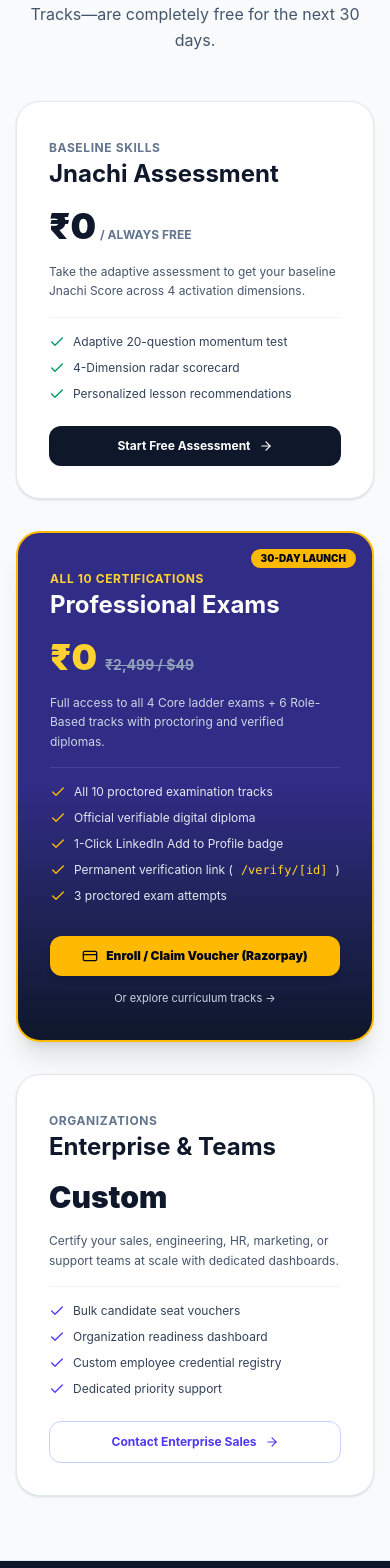
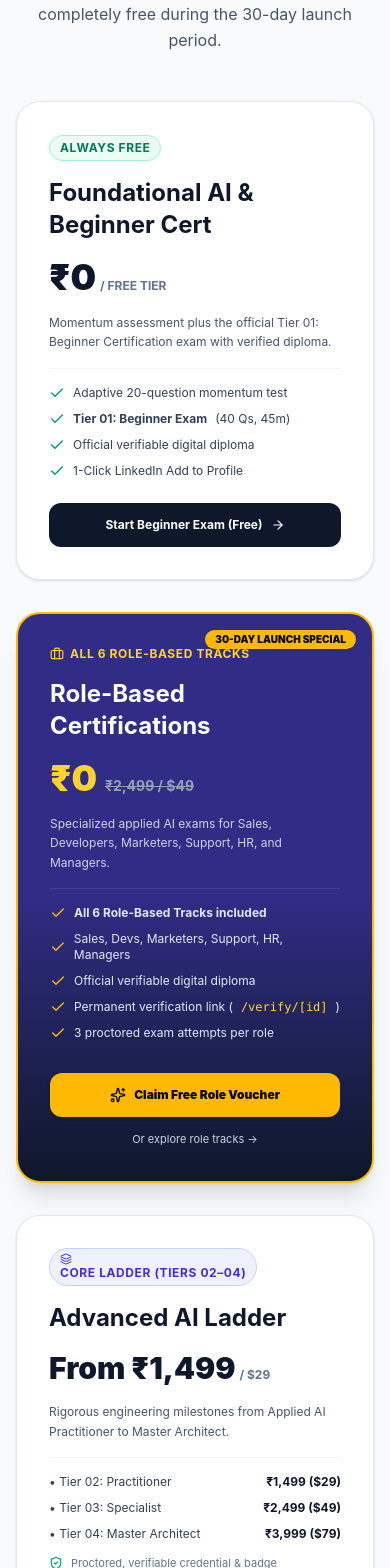
Before and after one commit to mohanavamsi/jnachi, a Next.js app: page /pricing in a window 390 px wide. Shown: the part 432-2000 px from the top of the page. Built offline with nearby package versions, Linux system fonts and the light colour scheme; no server answers.

Commit message:
feat(pricing): set Beginner free and all 6 Role-Based certs free during 30-day launch with paid Core Ladder

```diff
--- a/app/api/razorpay/create-order/route.ts
+++ b/app/api/razorpay/create-order/route.ts
@@ -27,11 +27,14 @@ export async function POST(req: NextRequest) {
     const tierConfig = CERT_TIERS[tier];
     const pricing = TIER_PRICING[tier];
 
-    // Check if 100% free tier (e.g. beginner)
-    if (pricing.isFree) {
+    // Check if 100% free tier (beginner) or free during 30-day launch (all 6 role tracks)
+    if (pricing.isFree || pricing.isLaunchFree) {
       return NextResponse.json({
         isFree: true,
-        message: 'This certification is 100% free. No payment required.',
+        isLaunchFree: pricing.isLaunchFree,
+        message: pricing.isFree
+          ? 'Jnachi Beginner is 100% free. No payment required.'
+          : '30-Day Launch Event: Examination fees for this Role Track are 100% waived.',
         tier,
       });
     }
@@ -45,7 +48,7 @@ export async function POST(req: NextRequest) {
       }
     }
 
-    // Calculate final price
+    // Calculate final price for paid core ladder tiers (Practitioner, Specialist, Master)
     let baseAmount = currency === 'INR' ? pricing.amountInr : pricing.amountUsd;
     let finalAmount = baseAmount * (1 - discountPercent / 100);
 
--- a/app/page.tsx
+++ b/app/page.tsx
@@ -34,7 +34,7 @@ export default function HomePage() {
               >
                 <span className="flex h-2 w-2 rounded-full bg-amber-500 animate-ping" />
                 <span className="text-amber-900 font-black uppercase tracking-wider text-[11px]">Limited 30-Day Launch:</span>
-                <span className="text-slate-800">All 10 AI Certifications 100% Free</span>
+                <span className="text-slate-800">Beginner & All 6 Role Certifications 100% Free</span>
                 <ArrowRight className="w-3.5 h-3.5 text-indigo-600 group-hover:translate-x-0.5 transition-transform" />
               </Link>
 
@@ -168,9 +168,23 @@ export default function HomePage() {
                       >
                         Tier 0{tier.levelNumber}
                       </span>
-                      <span className="text-[10px] font-bold uppercase tracking-wider px-2 py-0.5 rounded-full bg-emerald-500/20 text-emerald-300 border border-emerald-500/30">
-                        Free Launch
-                      </span>
+                      {tierKey === 'beginner' ? (
+                        <span className="text-[10px] font-bold uppercase tracking-wider px-2 py-0.5 rounded-full bg-emerald-500/20 text-emerald-300 border border-emerald-500/30">
+                          100% Free
+                        </span>
+                      ) : tierKey === 'practitioner' ? (
+                        <span className="text-[10px] font-bold uppercase tracking-wider px-2 py-0.5 rounded-full bg-indigo-500/20 text-indigo-300 border border-indigo-500/30">
+                          ₹1,499 / $29
+                        </span>
+                      ) : tierKey === 'builder' ? (
+                        <span className="text-[10px] font-bold uppercase tracking-wider px-2 py-0.5 rounded-full bg-purple-500/20 text-purple-300 border border-purple-500/30">
+                          ₹2,499 / $49
+                        </span>
+                      ) : (
+                        <span className="text-[10px] font-bold uppercase tracking-wider px-2 py-0.5 rounded-full bg-amber-500/20 text-amber-300 border border-amber-500/30">
+                          ₹3,999 / $79
+                        </span>
+                      )}
                     </div>
                     <h3 className="text-xl font-bold text-white group-hover:text-indigo-300 transition-colors">{tier.title}</h3>
                     <p className="text-xs text-slate-300 leading-relaxed">{tier.shortDescription}</p>
@@ -179,7 +193,7 @@ export default function HomePage() {
                   <div className="pt-3 border-t border-slate-700/80 flex items-center justify-between text-xs text-slate-400">
                     <span>40 Questions (45m)</span>
                     <span className="text-indigo-400 font-bold group-hover:translate-x-1 transition-transform inline-flex items-center gap-1">
-                      Start →
+                      {tierKey === 'beginner' ? 'Start Free →' : 'Enroll →'}
                     </span>
                   </div>
                 </Link>
@@ -190,21 +204,26 @@ export default function HomePage() {
           {/* Role Track Highlights Strip */}
           <div className="p-6 rounded-3xl bg-indigo-950/60 border border-indigo-800/60 flex flex-col md:flex-row items-center justify-between gap-4">
             <div className="flex items-center gap-3">
-              <div className="w-10 h-10 rounded-xl bg-indigo-600/40 border border-indigo-400/40 flex items-center justify-center shrink-0">
-                <Briefcase className="w-5 h-5 text-indigo-300" />
+              <div className="w-10 h-10 rounded-xl bg-amber-500/20 border border-amber-400/40 flex items-center justify-center shrink-0">
+                <Sparkles className="w-5 h-5 text-amber-300" />
               </div>
               <div>
-                <h4 className="text-sm font-bold text-white">6 Specialized Role-Based Certifications Also Available</h4>
-                <p className="text-xs text-indigo-200">
+                <div className="flex items-center gap-2">
+                  <h4 className="text-sm font-bold text-white">All 6 Specialized Role-Based Certifications</h4>
+                  <span className="text-[10px] font-black uppercase bg-amber-400 text-slate-950 px-2 py-0.5 rounded-full">
+                    100% Free for 30 Days
+                  </span>
+                </div>
+                <p className="text-xs text-indigo-200 mt-0.5">
                   Sales • Developers • Marketers • Customer Support • HR & People Ops • Managers & Leads
                 </p>
               </div>
             </div>
             <Link
               href="/certification"
-              className="inline-flex items-center gap-2 text-amber-300 hover:text-amber-200 text-xs font-bold uppercase tracking-wider shrink-0"
+              className="inline-flex items-center gap-2 text-amber-300 hover:text-amber-200 text-xs font-bold uppercase tracking-wider shrink-0 bg-amber-400/10 border border-amber-400/30 px-3.5 py-2 rounded-xl"
             >
-              <span>View Role Certifications</span>
+              <span>Explore Role Tracks (Free)</span>
               <ArrowRight className="w-3.5 h-3.5" />
             </Link>
           </div>
--- a/app/pricing/PricingClient.tsx
+++ b/app/pricing/PricingClient.tsx
@@ -2,7 +2,7 @@
 
 import { useState } from 'react';
 import Link from 'next/link';
-import { Check, Sparkles, Award, ArrowRight, ShieldCheck, Zap, CreditCard, Tag } from 'lucide-react';
+import { Check, Sparkles, Award, ArrowRight, ShieldCheck, Zap, CreditCard, Tag, Layers, Briefcase } from 'lucide-react';
 import { CertTier, CERT_TIERS } from '@/lib/certTypes';
 import RazorpayModal from '@/components/RazorpayModal';
 
@@ -18,7 +18,7 @@ export default function PricingClient() {
   return (
     <>
       <div className="w-full bg-slate-50 py-16 px-4">
-        <div className="max-w-5xl mx-auto space-y-12">
+        <div className="max-w-6xl mx-auto space-y-12">
           {/* Header */}
           <div className="text-center space-y-4 max-w-3xl mx-auto">
             <div className="inline-flex items-center gap-2 px-3.5 py-1.5 rounded-full bg-amber-400/20 border border-amber-400/50 text-amber-900 text-xs font-bold uppercase tracking-wider">
@@ -29,64 +29,70 @@ export default function PricingClient() {
               Transparent Pricing for Applied AI Mastery
             </h1>
             <p className="text-base sm:text-lg text-slate-600 leading-relaxed">
-              All 10 professional certifications—Core Progression Ladder and Specialized Role Tracks—are completely free for the next 30 days.
+              Jnachi Beginner is 100% free, and all 6 Specialized Role-Based Certifications are completely free during the 30-day launch period.
             </p>
           </div>
 
-          {/* Pricing Cards */}
-          <div className="grid grid-cols-1 md:grid-cols-3 gap-8">
-            {/* Free Tier */}
+          {/* Pricing Cards Grid */}
+          <div className="grid grid-cols-1 md:grid-cols-3 gap-8 items-stretch">
+            {/* Card 1: Free Foundations */}
             <div className="bg-white p-8 rounded-3xl border border-slate-200 shadow-sm flex flex-col justify-between space-y-6">
               <div className="space-y-4">
-                <span className="text-xs font-bold uppercase text-slate-500 tracking-wider">Baseline Skills</span>
-                <h2 className="text-2xl font-bold text-slate-900">Jnachi Assessment</h2>
+                <span className="text-xs font-bold uppercase text-emerald-700 bg-emerald-50 px-2.5 py-1 rounded-full border border-emerald-200 inline-block tracking-wider">
+                  Always Free
+                </span>
+                <h2 className="text-2xl font-bold text-slate-900">Foundational AI & Beginner Cert</h2>
                 <div className="flex items-baseline gap-1">
                   <span className="text-4xl font-black text-slate-900">₹0</span>
-                  <span className="text-xs text-slate-500 uppercase font-bold">/ Always Free</span>
+                  <span className="text-xs text-slate-500 uppercase font-bold">/ Free Tier</span>
                 </div>
                 <p className="text-xs text-slate-600 leading-relaxed">
-                  Take the adaptive assessment to get your baseline Jnachi Score across 4 activation dimensions.
+                  Momentum assessment plus the official Tier 01: Beginner Certification exam with verified diploma.
                 </p>
 
                 <ul className="space-y-2.5 text-xs text-slate-700 pt-4 border-t border-slate-100">
                   <li className="flex items-center gap-2"><Check className="w-4 h-4 text-emerald-600" /> Adaptive 20-question momentum test</li>
-                  <li className="flex items-center gap-2"><Check className="w-4 h-4 text-emerald-600" /> 4-Dimension radar scorecard</li>
-                  <li className="flex items-center gap-2"><Check className="w-4 h-4 text-emerald-600" /> Personalized lesson recommendations</li>
+                  <li className="flex items-center gap-2"><Check className="w-4 h-4 text-emerald-600" /> <strong>Tier 01: Beginner Exam</strong> (40 Qs, 45m)</li>
+                  <li className="flex items-center gap-2"><Check className="w-4 h-4 text-emerald-600" /> Official verifiable digital diploma</li>
+                  <li className="flex items-center gap-2"><Check className="w-4 h-4 text-emerald-600" /> 1-Click LinkedIn Add to Profile</li>
                 </ul>
               </div>
 
               <Link
-                href="/assessment"
-                className="w-full inline-flex items-center justify-center gap-2 bg-slate-900 hover:bg-slate-800 text-white font-bold py-3 px-4 rounded-xl text-xs transition-colors"
+                href="/certification"
+                className="w-full inline-flex items-center justify-center gap-2 bg-slate-900 hover:bg-slate-800 text-white font-bold py-3.5 px-4 rounded-xl text-xs transition-colors"
               >
-                <span>Start Free Assessment</span>
+                <span>Start Beginner Exam (Free)</span>
                 <ArrowRight className="w-3.5 h-3.5" />
               </Link>
             </div>
 
-            {/* Launch Special - Highlighted */}
+            {/* Card 2: 30-Day Launch Special (Role-Based Tracks) - Highlighted */}
             <div className="bg-gradient-to-b from-indigo-900 via-indigo-900 to-slate-900 text-white p-8 rounded-3xl border-2 border-amber-400 shadow-xl flex flex-col justify-between space-y-6 relative overflow-hidden">
-              <div className="absolute top-4 right-4 bg-amber-400 text-slate-950 text-[10px] font-black uppercase px-2.5 py-0.5 rounded-full">
-                30-Day Launch
+              <div className="absolute top-4 right-4 bg-amber-400 text-slate-950 text-[10px] font-black uppercase px-2.5 py-0.5 rounded-full shadow-sm">
+                30-Day Launch Special
               </div>
 
               <div className="space-y-4">
-                <span className="text-xs font-bold uppercase text-amber-300 tracking-wider">All 10 Certifications</span>
-                <h2 className="text-2xl font-bold text-white">Professional Exams</h2>
+                <span className="text-xs font-bold uppercase text-amber-300 tracking-wider flex items-center gap-1.5">
+                  <Briefcase className="w-3.5 h-3.5" />
+                  All 6 Role-Based Tracks
+                </span>
+                <h2 className="text-2xl font-bold text-white">Role-Based Certifications</h2>
                 <div className="flex items-baseline gap-2">
                   <span className="text-4xl font-black text-amber-300">₹0</span>
                   <span className="text-sm text-slate-400 line-through font-bold">₹2,499 / $49</span>
                 </div>
                 <p className="text-xs text-slate-300 leading-relaxed">
-                  Full access to all 4 Core ladder exams + 6 Role-Based tracks with proctoring and verified diplomas.
+                  Specialized applied AI exams for Sales, Developers, Marketers, Support, HR, and Managers.
                 </p>
 
                 <ul className="space-y-2.5 text-xs text-slate-200 pt-4 border-t border-white/10">
-                  <li className="flex items-center gap-2"><Check className="w-4 h-4 text-amber-400" /> All 10 proctored examination tracks</li>
+                  <li className="flex items-center gap-2"><Check className="w-4 h-4 text-amber-400" /> <strong>All 6 Role-Based Tracks included</strong></li>
+                  <li className="flex items-center gap-2"><Check className="w-4 h-4 text-amber-400" /> Sales, Devs, Marketers, Support, HR, Managers</li>
                   <li className="flex items-center gap-2"><Check className="w-4 h-4 text-amber-400" /> Official verifiable digital diploma</li>
-                  <li className="flex items-center gap-2"><Check className="w-4 h-4 text-amber-400" /> 1-Click LinkedIn Add to Profile badge</li>
                   <li className="flex items-center gap-2"><Check className="w-4 h-4 text-amber-400" /> Permanent verification link (<code className="text-amber-300">/verify/[id]</code>)</li>
-                  <li className="flex items-center gap-2"><Check className="w-4 h-4 text-amber-400" /> 3 proctored exam attempts</li>
+                  <li className="flex items-center gap-2"><Check className="w-4 h-4 text-amber-400" /> 3 proctored exam attempts per role</li>
                 </ul>
               </div>
 
@@ -94,48 +100,83 @@ export default function PricingClient() {
                 <button
                   type="button"
                   onClick={() => handleOpenCheckout('sales')}
-                  className="w-full inline-flex items-center justify-center gap-2 bg-amber-400 hover:bg-amber-300 text-slate-950 font-black py-3 px-4 rounded-xl text-xs transition-all shadow-md hover:scale-102"
+                  className="w-full inline-flex items-center justify-center gap-2 bg-amber-400 hover:bg-amber-300 text-slate-950 font-black py-3.5 px-4 rounded-xl text-xs transition-all shadow-md hover:scale-102"
                 >
-                  <CreditCard className="w-4 h-4 text-slate-950" />
-                  <span>Enroll / Claim Voucher (Razorpay)</span>
+                  <Sparkles className="w-4 h-4 text-slate-950" />
+                  <span>Claim Free Role Voucher</span>
                 </button>
                 <Link
                   href="/certification"
                   className="w-full inline-flex items-center justify-center text-[11px] text-slate-300 hover:text-white transition-colors"
                 >
-                  Or explore curriculum tracks →
+                  Or explore role tracks →
                 </Link>
               </div>
             </div>
 
-            {/* Enterprise Teams */}
+            {/* Card 3: Advanced Core Ladder (Paid Progression) */}
             <div className="bg-white p-8 rounded-3xl border border-slate-200 shadow-sm flex flex-col justify-between space-y-6">
               <div className="space-y-4">
-                <span className="text-xs font-bold uppercase text-slate-500 tracking-wider">Organizations</span>
-                <h2 className="text-2xl font-bold text-slate-900">Enterprise & Teams</h2>
+                <span className="text-xs font-bold uppercase text-indigo-700 bg-indigo-50 px-2.5 py-1 rounded-full border border-indigo-200 inline-block tracking-wider flex items-center gap-1.5 w-fit">
+                  <Layers className="w-3 h-3" />
+                  Core Ladder (Tiers 02–04)
+                </span>
+                <h2 className="text-2xl font-bold text-slate-900">Advanced AI Ladder</h2>
                 <div className="flex items-baseline gap-1">
-                  <span className="text-3xl font-black text-slate-900">Custom</span>
+                  <span className="text-3xl font-black text-slate-900">From ₹1,499</span>
+                  <span className="text-xs text-slate-500 uppercase font-bold">/ $29</span>
                 </div>
                 <p className="text-xs text-slate-600 leading-relaxed">
-                  Certify your sales, engineering, HR, marketing, or support teams at scale with dedicated dashboards.
+                  Rigorous engineering milestones from Applied AI Practitioner to Master Architect.
                 </p>
 
                 <ul className="space-y-2.5 text-xs text-slate-700 pt-4 border-t border-slate-100">
-                  <li className="flex items-center gap-2"><Check className="w-4 h-4 text-indigo-600" /> Bulk candidate seat vouchers</li>
-                  <li className="flex items-center gap-2"><Check className="w-4 h-4 text-indigo-600" /> Organization readiness dashboard</li>
-                  <li className="flex items-center gap-2"><Check className="w-4 h-4 text-indigo-600" /> Custom employee credential registry</li>
-                  <li className="flex items-center gap-2"><Check className="w-4 h-4 text-indigo-600" /> Dedicated priority support</li>
+                  <li className="flex items-center justify-between">
+                    <span>• Tier 02: Practitioner</span>
+                    <strong className="text-slate-900">₹1,499 ($29)</strong>
+                  </li>
+                  <li className="flex items-center justify-between">
+                    <span>• Tier 03: Specialist</span>
+                    <strong className="text-slate-900">₹2,499 ($49)</strong>
+                  </li>
+                  <li className="flex items-center justify-between">
+                    <span>• Tier 04: Master Architect</span>
+                    <strong className="text-slate-900">₹3,999 ($79)</strong>
+                  </li>
+                  <li className="flex items-center gap-2 pt-1 text-slate-500 text-[11px]">
+                    <ShieldCheck className="w-3.5 h-3.5 text-emerald-600" />
+                    Proctored, verifiable credential & badge
+                  </li>
                 </ul>
               </div>
 
-              <a
-                href="mailto:jnachiteam@gmail.com?subject=Jnachi%20Enterprise%20Inquiry"
-                className="w-full inline-flex items-center justify-center gap-2 bg-white text-indigo-600 border border-indigo-200 hover:bg-indigo-50 font-bold py-3 px-4 rounded-xl text-xs transition-colors"
+              <button
+                type="button"
+                onClick={() => handleOpenCheckout('practitioner')}
+                className="w-full inline-flex items-center justify-center gap-2 bg-indigo-600 hover:bg-indigo-700 text-white font-bold py-3.5 px-4 rounded-xl text-xs transition-colors shadow-sm"
               >
-                <span>Contact Enterprise Sales</span>
+                <CreditCard className="w-4 h-4" />
+                <span>Enroll in Core Ladder (Razorpay)</span>
                 <ArrowRight className="w-3.5 h-3.5" />
-              </a>
+              </button>
             </div>
+          </div>
+
+          {/* Enterprise & Organization Banner */}
+          <div className="bg-slate-900 text-white p-8 rounded-3xl border border-slate-800 flex flex-col md:flex-row items-center justify-between gap-6">
+            <div className="space-y-2 max-w-xl">
+              <span className="text-[11px] font-bold uppercase text-amber-400 tracking-wider">Enterprise Teams</span>
+              <h3 className="text-xl font-bold">Certify Your Entire Organization</h3>
+              <p className="text-xs text-slate-300 leading-relaxed">
+                Bulk candidate seat vouchers, team readiness dashboard, and customized skill analytics for corporate teams.
+              </p>
+            </div>
+            <a
+              href="mailto:jnachiteam@gmail.com?subject=Jnachi%20Enterprise%20Team%20Inquiry"
+              className="px-6 py-3 bg-white text-slate-900 hover:bg-slate-100 font-bold text-xs rounded-xl transition-colors shrink-0"
+            >
+              Contact Enterprise Desk (jnachiteam@gmail.com)
+            </a>
           </div>
         </div>
       </div>
--- a/lib/pricing.ts
+++ b/lib/pricing.ts
@@ -4,47 +4,50 @@ export interface TierPricing {
   tier: CertTier;
   amountInr: number; // in Rupees
   amountUsd: number; // in USD
-  isFree: boolean;
+  isFree: boolean; // Always free
+  isLaunchFree: boolean; // Free during 30-day launch period
   promoPriceInr?: number;
   promoPriceUsd?: number;
 }
 
 export const TIER_PRICING: Record<CertTier, TierPricing> = {
+  // Core Tier 01: Always 100% Free
   beginner: {
     tier: 'beginner',
     amountInr: 0,
     amountUsd: 0,
     isFree: true,
+    isLaunchFree: true,
   },
+  // Core Tiers 02 - 04: Paid Core Progression Ladder
   practitioner: {
     tier: 'practitioner',
     amountInr: 1499,
     amountUsd: 29,
     isFree: false,
-    promoPriceInr: 0, // 30-Day Launch Promo
-    promoPriceUsd: 0,
+    isLaunchFree: false,
   },
   builder: {
     tier: 'builder',
     amountInr: 2499,
     amountUsd: 49,
     isFree: false,
-    promoPriceInr: 0,
-    promoPriceUsd: 0,
+    isLaunchFree: false,
   },
   master: {
     tier: 'master',
     amountInr: 3999,
     amountUsd: 79,
     isFree: false,
-    promoPriceInr: 0,
-    promoPriceUsd: 0,
+    isLaunchFree: false,
   },
+  // All 6 Role-Based Tracks: 100% Free for the 30-Day Launch Period
   sales: {
     tier: 'sales',
     amountInr: 2499,
     amountUsd: 49,
     isFree: false,
+    isLaunchFree: true,
     promoPriceInr: 0,
     promoPriceUsd: 0,
   },
@@ -53,6 +56,7 @@ export const TIER_PRICING: Record<CertTier, TierPricing> = {
     amountInr: 2499,
     amountUsd: 49,
     isFree: false,
+    isLaunchFree: true,
     promoPriceInr: 0,
     promoPriceUsd: 0,
   },
@@ -61,6 +65,7 @@ export const TIER_PRICING: Record<CertTier, TierPricing> = {
     amountInr: 2499,
     amountUsd: 49,
     isFree: false,
+    isLaunchFree: true,
     promoPriceInr: 0,
     promoPriceUsd: 0,
   },
@@ -69,6 +74,7 @@ export const TIER_PRICING: Record<CertTier, TierPricing> = {
     amountInr: 2499,
     amountUsd: 49,
     isFree: false,
+    isLaunchFree: true,
     promoPriceInr: 0,
     promoPriceUsd: 0,
   },
@@ -77,6 +83,7 @@ export const TIER_PRICING: Record<CertTier, TierPricing> = {
     amountInr: 2499,
     amountUsd: 49,
     isFree: false,
+    isLaunchFree: true,
     promoPriceInr: 0,
     promoPriceUsd: 0,
   },
@@ -85,6 +92,7 @@ export const TIER_PRICING: Record<CertTier, TierPricing> = {
     amountInr: 2499,
     amountUsd: 49,
     isFree: false,
+    isLaunchFree: true,
     promoPriceInr: 0,
     promoPriceUsd: 0,
   },
@@ -92,7 +100,7 @@ export const TIER_PRICING: Record<CertTier, TierPricing> = {
 
 // Valid promo discount codes
 export const VALID_PROMO_CODES: Record<string, { discountPercent: number; description: string }> = {
-  LAUNCH30: { discountPercent: 100, description: '30-Day Launch Celebration (100% Off)' },
+  LAUNCH30: { discountPercent: 100, description: '30-Day Launch Celebration (100% Off Role Certs)' },
   JNACHIFREE: { discountPercent: 100, description: 'Early Access Candidate Waiver' },
   EARLYBIRD: { discountPercent: 100, description: 'Beta Testing Partner Code' },
 };
```
Also changed, not shown: components/LaunchPromoModal.tsx (+5 -5 lines).
